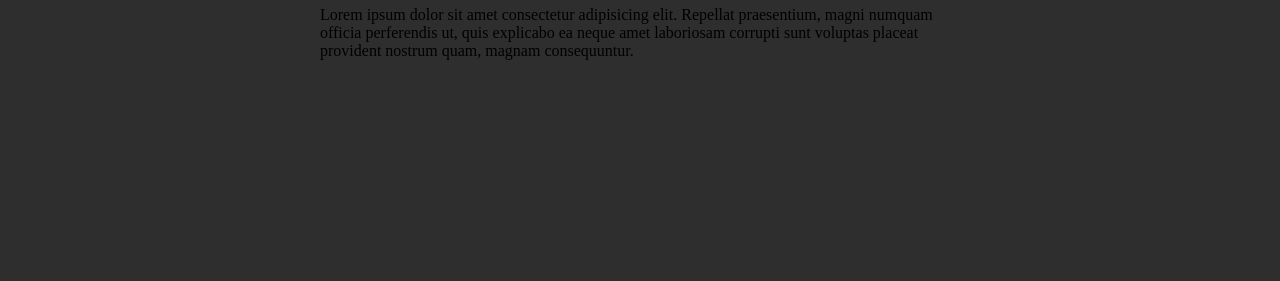
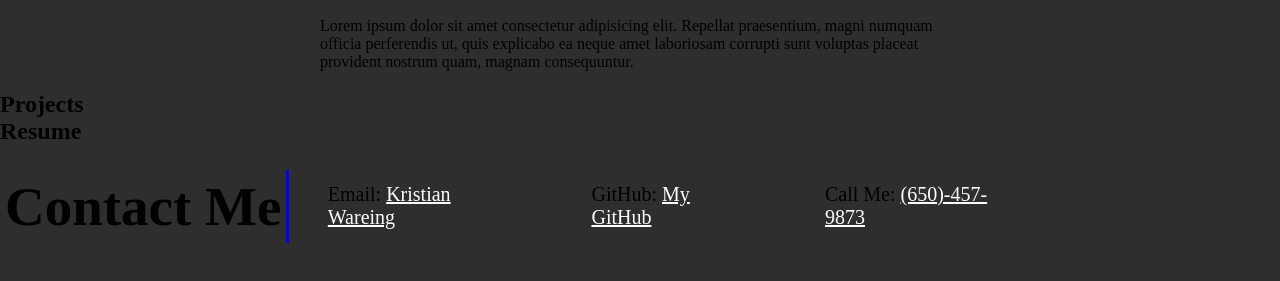
Before and after one commit to WareingK/Portfolio, a plain HTML site: page index.html in a window 1280 px wide. Shown: the part 329-610 px from the top of the page. Drawn offline with Linux system fonts and the light colour scheme.

Commit message:
Added contact info at bottom

```diff
--- a/Develop/style.css
+++ b/Develop/style.css
@@ -29,7 +29,7 @@ h1 {
 }
 
 .About {
-    font-size: 45px;
+    font-size: 55px;
 }
 
 .Info {
@@ -74,3 +74,29 @@ img {
     height: 150px;
     object-fit: cover;
 }
+.Contact{
+    display: flex;
+    align-items: center;
+
+}
+.Contact  h2{
+    display:inline-flex;
+    font-size: 55px;
+    border-color: blue;
+    border-right-style: solid;
+    padding: 5px;
+}
+.Contact ul {
+    display: flex;
+    justify-content: space-between;
+    align-items: center;
+    list-style-type: none;
+    font-size: 20px;
+    width: 60%;
+}
+.Contact ul li {
+    padding: 5%;
+}
+.Contact ul li a{
+    color: white;
+}
--- a/index.html
+++ b/index.html
@@ -29,6 +29,19 @@
         perferendis ut, quis explicabo ea neque amet laboriosam corrupti sunt voluptas placeat provident nostrum
         quam, magnam consequuntur.</p>
     <!-- <img class="Face" src="/Develop/portfolio.jpg" alt="A picute of Me"> -->
+    <h2>
+    <h2> Projects </h2>
+    <h2> Resume </h2>
+    <div class = "Contact">
+        <h2 > Contact Me </h2>
+            <ul>
+                <li>Email: <a href = "mailto: l1gw@outlook.com"> Kristian Wareing </a></li>
+                <li>GitHub: <a href ="https://github.com/WareingK"> My GitHub </a></li>
+                <li>Call Me: <a href = "tel:+16504579873"> (650)-457-9873 </a></li>
+             </ul>
+
+    </div>
+
 </body>
 
 </html>
```
